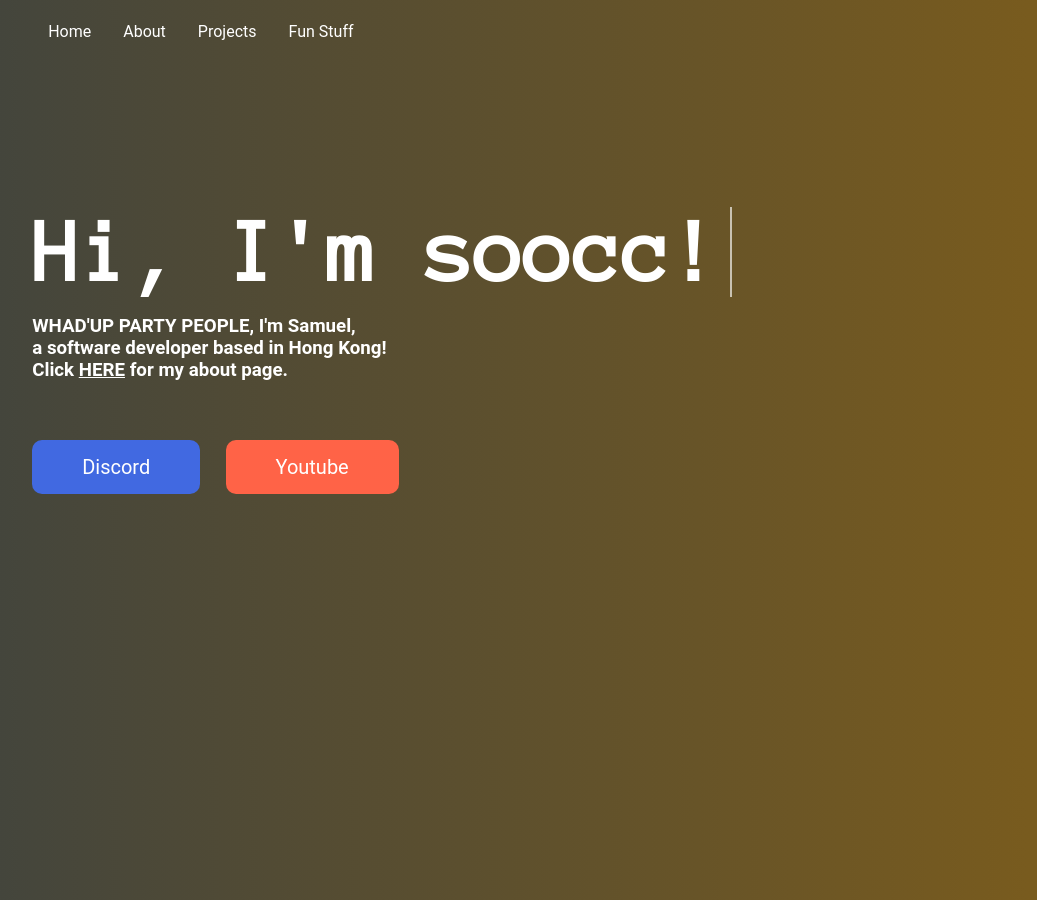
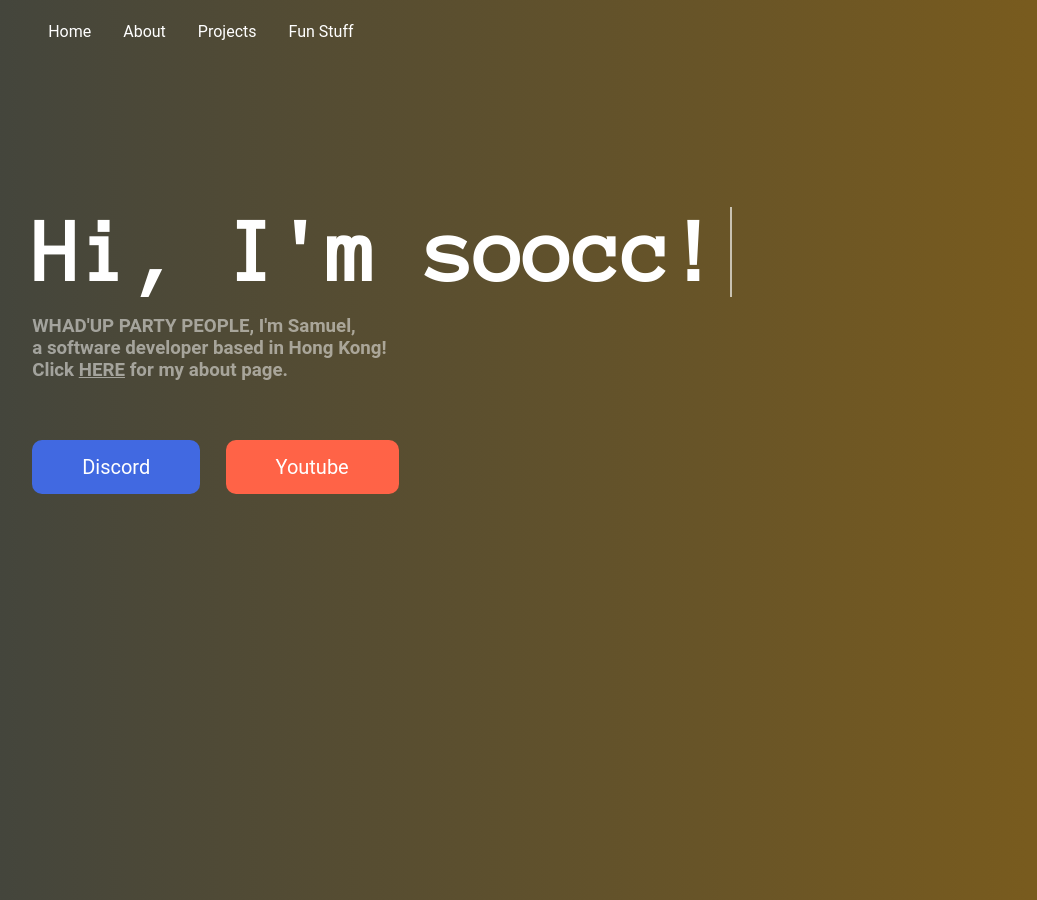
Before and after one commit to soocc/sooccsocks2, a Jekyll site: the page built from index.html, in a window 1280 px wide. Shown: the whole page, without its empty margins (39-1076 px from the left). Built offline with Jekyll 4.4.1, drawn with Linux system fonts in a browser that asks for light colours; some web fonts are replaced.

Commit message:
Update index.html

```diff
--- a/index.html
+++ b/index.html
@@ -61,7 +61,9 @@ layout: default
       }
 
       h3 {
+        font-weight:; normal;
         margin-left: 5%;
+        opacity: 50%;
       }
 
       #discord-btn {
```
